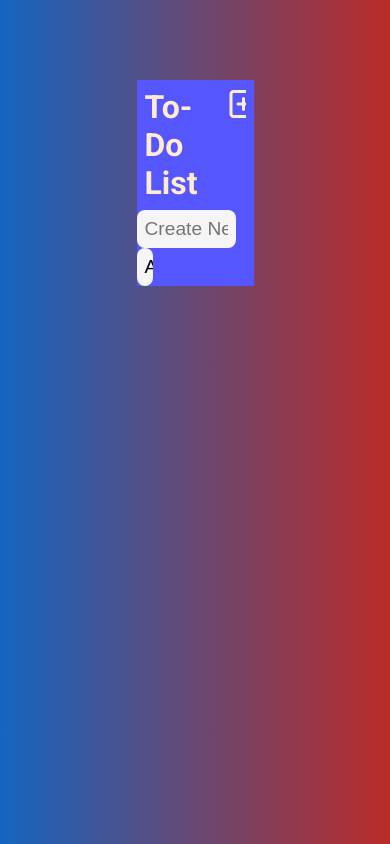
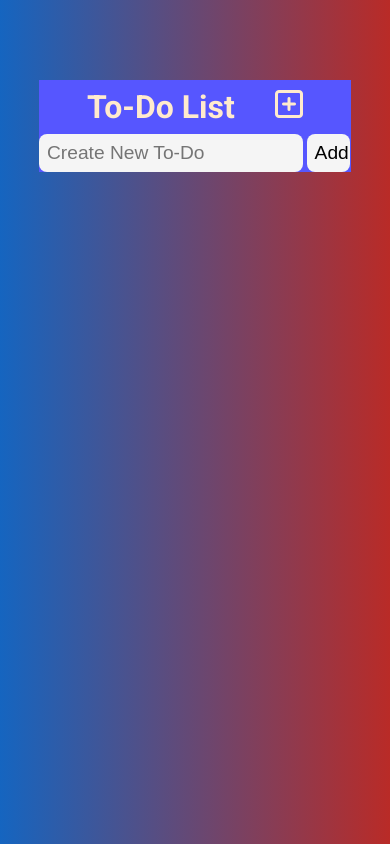
Before and after one commit to Salman-Farshe/ToDo-list, a website: page index.html in a window 390 px wide. Drawn offline with nearby package versions, Linux system fonts and the light colour scheme.

Commit message:
making responsive

```diff
--- a/sass/style.scss
+++ b/sass/style.scss
@@ -4,7 +4,6 @@
     padding: 0;
     box-sizing: border-box;
     overflow: hidden;
-    cursor: pointer;
 }
 body{
     font-family: 'Roboto', sans-serif;
@@ -81,3 +80,39 @@ body{
         }
     }
 }
+
+// making responsive
+@media (max-width: 1200px){
+    .container{
+        #todoInput{
+            input[type="text"]{
+                width: 84.5%;
+            }
+        }
+    }
+}
+@media (max-width: 1024px){
+    .container{
+        max-width: 40%;
+    }
+}
+@media (max-width: 768px){
+    .container{
+        max-width: 50%;
+    }
+}
+@media (max-width: 600px){
+    .container{
+        max-width: 70%;
+    }
+}
+@media (max-width: 480px){
+    .container{
+        max-width: 80%;
+    }
+}
+@media (max-width: 320px){
+    .container{
+        max-width: 95%;
+    }
+}
```
Also changed, not shown: css/style.css.
